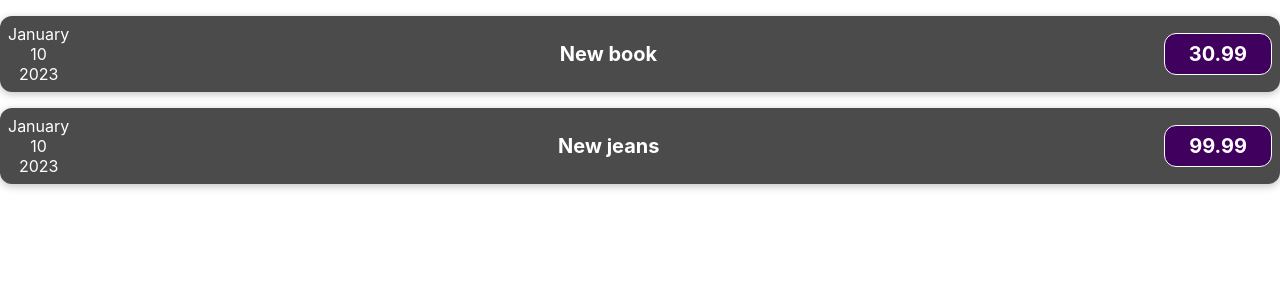
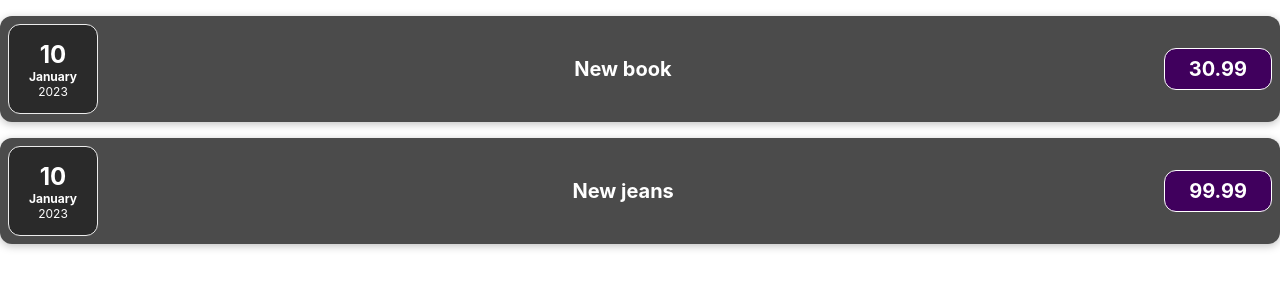
Before and after one commit to GervinLuide/expenses, a React (Create React App) app: page / in a window 1280 px wide. Shown: the top 300 px of the page. Built offline with nearby package versions, Linux system fonts and the light colour scheme.

Commit message:
Added style to date

```diff
--- /dev/null
+++ b/src/components/ExpenseDate.css
@@ -0,0 +1,26 @@
+.expense-date {
+    display: flex;
+    flex-direction: column;
+    width: 5.5rem;
+    height: 5.5rem;
+    border: 1px solid #ececec;
+    background-color: #2a2a2a;
+    color: white;
+    border-radius: 12px;
+    align-items: center;
+    justify-content: center;
+}
+
+.expense-date__month {
+    font-size: 0.75rem;
+    font-weight: bold;
+}
+
+.expense-date__year {
+    font-size: 0.75rem;
+}
+
+.expense-date__day {
+    font-size: 1.5rem;
+    font-weight: bold;
+}
--- a/src/components/ExpenseDate.js
+++ b/src/components/ExpenseDate.js
@@ -1,13 +1,14 @@
+import './ExpenseDate.css'
 function ExpenseDate(props) {
     const day = props.date.toLocaleString('en-US', {day: '2-digit'})
     const month = props.date.toLocaleString('en-US', {month: 'long'})
     const year = props.date.getFullYear()
 
     return (
-        <div>
-            <div>{month}</div>
-            <div>{day}</div>
-            <div>{year}</div>
+        <div className="expense-date">
+            <div className="expense-date__day">{day}</div>
+            <div className="expense-date__month">{month}</div>
+            <div className="expense-date__year">{year}</div>
         </div>
     )
 }
```
